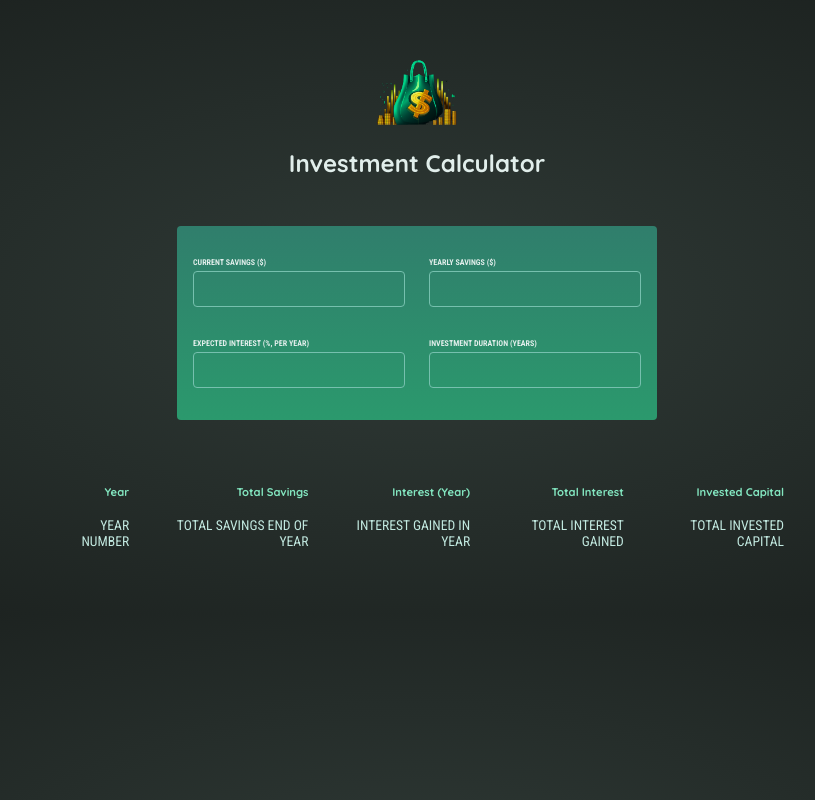
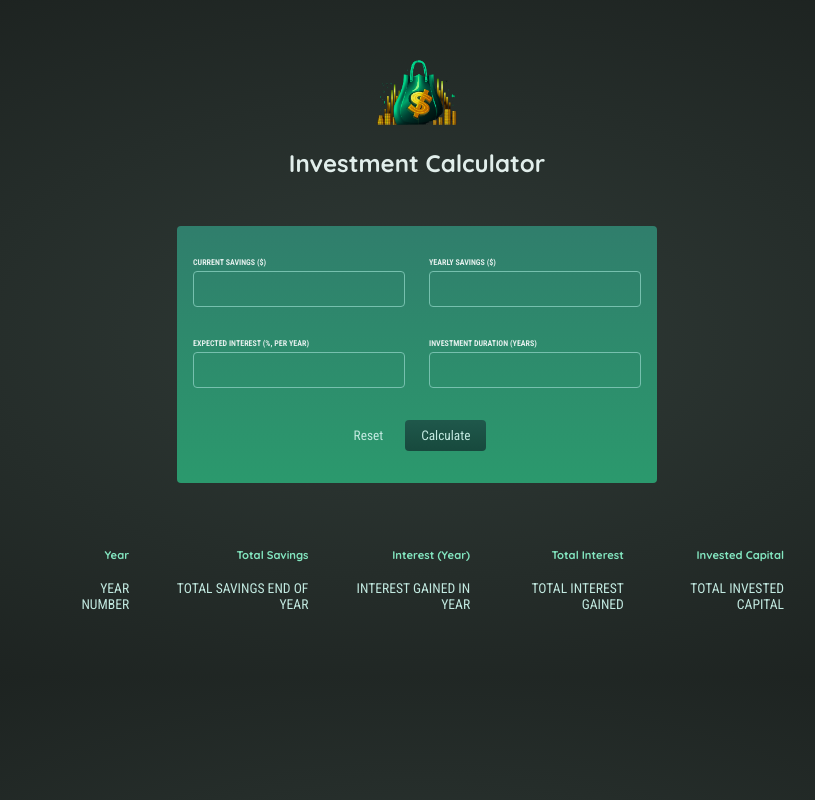
Before and after one commit to carlo-rigacci/investment-calculator, a React (Create React App) app: page / in a window 1280 px wide. Shown: the whole page, without its empty margins (223-1038 px from the left). Built offline with nearby package versions, Linux system fonts and the light colour scheme.

Commit message:
Added FormActions component and created a submit handler for InvestmentForm submission

```diff
--- a/src/components/investment_form/InvestmentForm.js
+++ b/src/components/investment_form/InvestmentForm.js
@@ -1,6 +1,7 @@
 import './InvestmentForm.css';
 import InvestmentDataContainer from './investment_data_container/InvestmentDataContainer';
 import { useState } from 'react';
+import FormActions from './form_actions/FormActions';
 
 class Metadata {
   constructor(name, id, tag) {
@@ -18,6 +19,7 @@ const initialState = {
 };
 
 export default function InvestmentForm() {
+
   const [formState, setFormState] = useState(initialState);
 
   const onUpdateHandler = ({ target: { name, value } }) => {
@@ -27,8 +29,13 @@ export default function InvestmentForm() {
     }));
   };
 
+  const submitHandler = (event) => {
+    event.preventDefault();
+    console.log(formState);
+  }
+
   return (
-    <form className='form'>
+    <form onSubmit={submitHandler} className='form'>
       <InvestmentDataContainer
         onUpdate={onUpdateHandler}
         metadata={[
@@ -55,6 +62,7 @@ export default function InvestmentForm() {
           new Metadata('Investment Duration (years)', 'duration', 'duration'),
         ]}
       />
+      <FormActions />
     </form>
   );
 }
--- /dev/null
+++ b/src/components/investment_form/form_actions/FormActions.css
@@ -0,0 +1,32 @@
+.actions {
+  display: flex;
+  justify-content: center;
+  gap: 1rem;
+}
+
+.button {
+  padding: 0.5rem 1rem;
+  border: none;
+  border-radius: 0.25rem;
+  background: linear-gradient(180deg, #1f584b, #17493d);
+  color: #c2e9e0;
+  font-family: 'Roboto Condensed', sans-serif;
+  cursor: pointer;
+}
+
+.buttonAlt {
+  font-family: 'Roboto Condensed', sans-serif;
+  border: none;
+  background: transparent;
+  color: #c2e9e0;
+  cursor: pointer;
+}
+
+button:hover {
+  background: linear-gradient(180deg, #1b5346, #113c32);
+}
+
+.buttonAlt:hover {
+  background: transparent;
+  color: #91e1d0;
+}
--- /dev/null
+++ b/src/components/investment_form/form_actions/FormActions.js
@@ -0,0 +1,14 @@
+import './FormActions.css';
+
+export default function FormActions() {
+  return (
+    <p className='actions'>
+      <button type='reset' className='buttonAlt'>
+        Reset
+      </button>
+      <button type='submit' className='button'>
+        Calculate
+      </button>
+    </p>
+  );
+}
--- a/src/index.css
+++ b/src/index.css
@@ -12,39 +12,6 @@ body {
   /* background-color: #242a28; */
   background: radial-gradient(#303b37, #1a1f1d);
   color: #e1eeeb;
-}
-
-.actions {
-  display: flex;
-  justify-content: center;
-  gap: 1rem;
-}
-
-.button {
-  padding: 0.5rem 1rem;
-  border: none;
-  border-radius: 0.25rem;
-  background: linear-gradient(180deg, #1f584b, #17493d);
-  color: #c2e9e0;
-  font-family: 'Roboto Condensed', sans-serif;
-  cursor: pointer;
-}
-
-.buttonAlt {
-  font-family: 'Roboto Condensed', sans-serif;
-  border: none;
-  background: transparent;
-  color: #c2e9e0;
-  cursor: pointer;
-}
-
-button:hover {
-  background: linear-gradient(180deg, #1b5346, #113c32);
-}
-
-.buttonAlt:hover {
-  background: transparent;
-  color: #91e1d0;
 }
 
 .result {
```
Also changed, not shown: src/App.js (+0 -32 lines).
